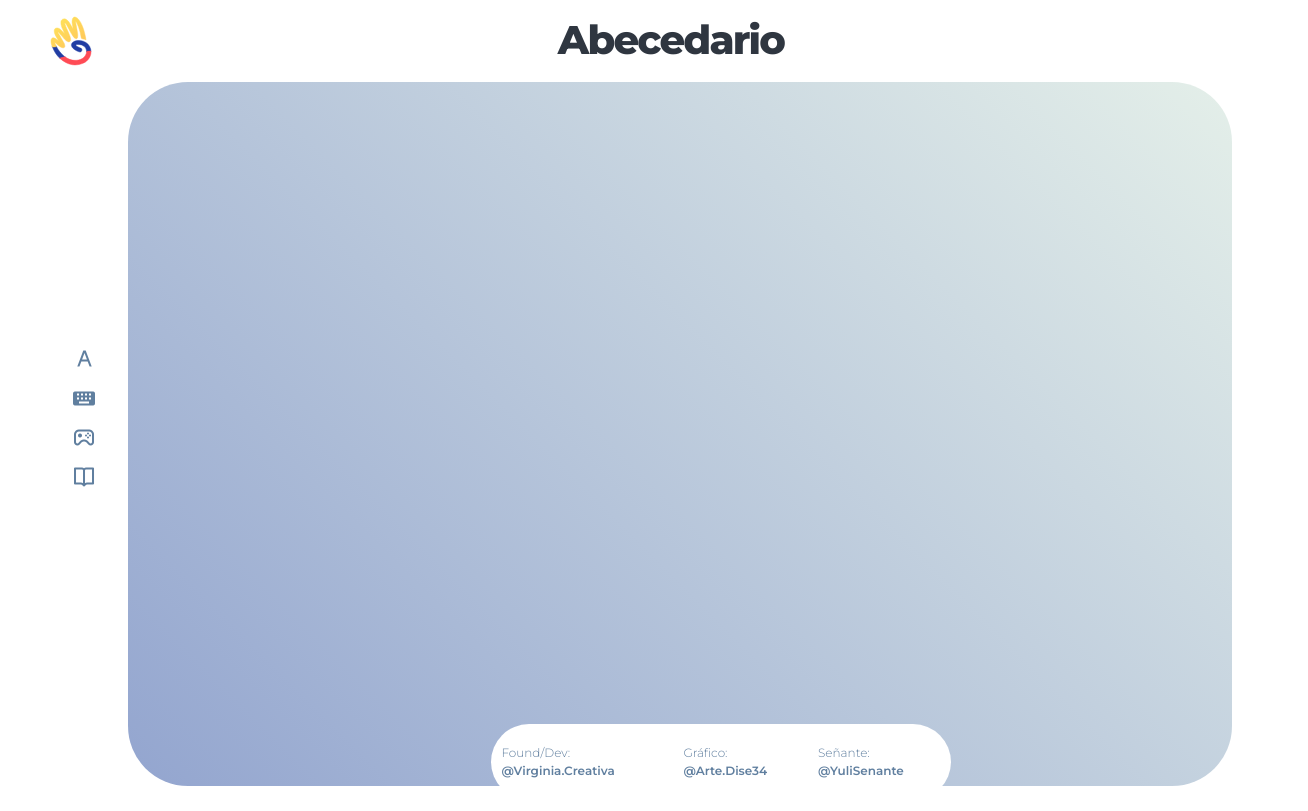
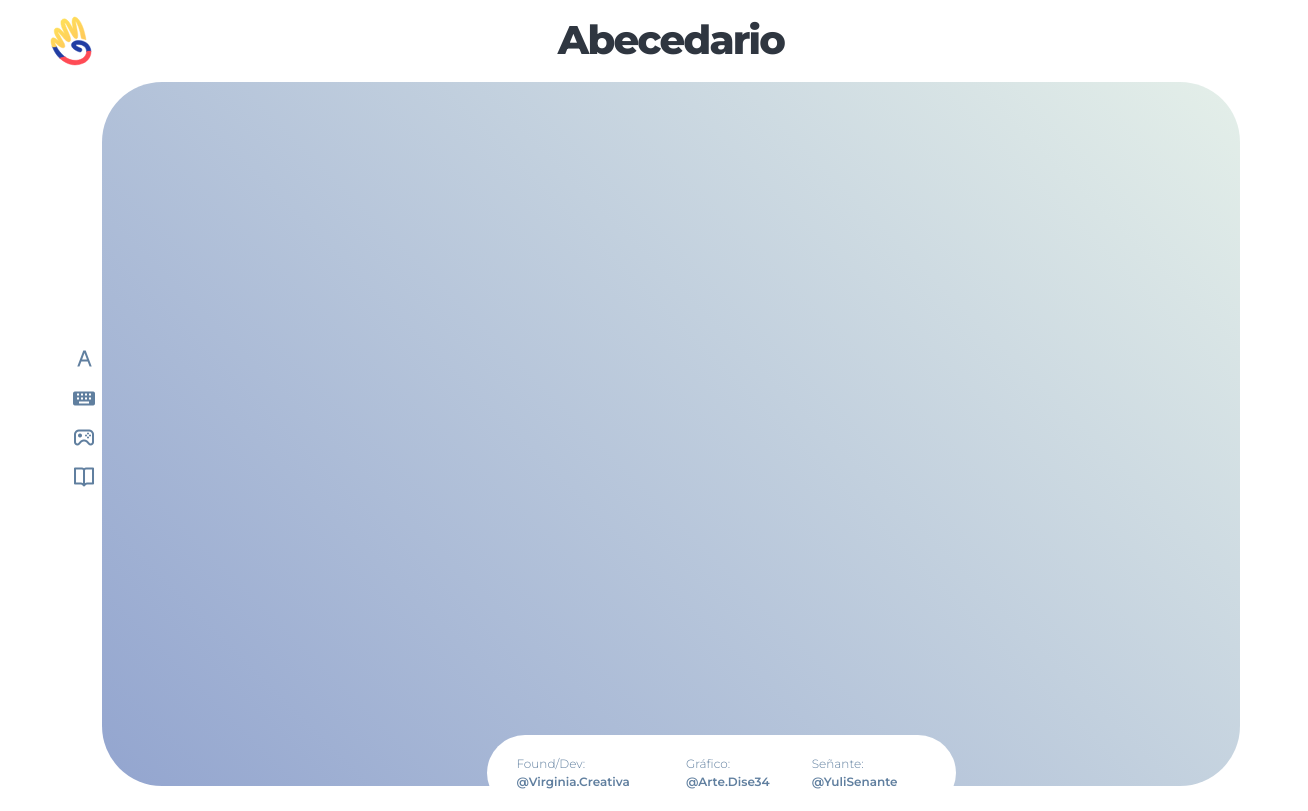
Before and after one commit to VirginiaCreativa/lscabecedario, a React (Vite) app: page / in a window 1280 px wide. Shown: the whole page, 1308 px wide, since content can reach past the window. Built offline with nearby package versions, Linux system fonts and the light colour scheme.

Commit message:
implement layout part 11

```diff
--- a/package.json
+++ b/package.json
@@ -6,6 +6,9 @@
     "dev": "vite",
     "build": "vite build --base=./ && gh-pages -d dist",
     "preview": "vite preview"
+  },
+  "lint-staged": {
+    "*.jsx": "stylelint --cache --fix"
   },
   "dependencies": {
     "@babel/eslint-parser": "^7.18.2",
@@ -23,7 +26,6 @@
     "eslint-plugin-react": "^7.30.1",
     "eslint-plugin-react-hooks": "^4.6.0",
     "gh-pages": "^4.0.0",
-    "postcss-lit": "^0.4.3",
     "prettier": "^2.7.1",
     "prettier-plugin-organize-imports": "^3.0.0",
     "prettier-standard": "^15.0.1",
@@ -32,9 +34,11 @@
     "react-hooks": "^1.0.1",
     "sass": "^1.53.0",
     "styled-components": "^5.3.5",
+    "styled-jsx-plugin-stylelint": "^0.1.0",
     "stylelint": "^14.9.1",
     "stylelint-config-concentric-order": "^5.0.0",
     "stylelint-config-prettier": "^9.0.3",
+    "stylelint-config-rational-order": "^0.1.2",
     "stylelint-config-recommended": "^8.0.0",
     "stylelint-config-standard": "^26.0.0",
     "stylelint-config-styled-components": "^0.1.1",
--- a/src/layouts/Footer/Footer.jsx
+++ b/src/layouts/Footer/Footer.jsx
@@ -1,5 +1,6 @@
 import React from 'react';
 import styled from 'styled-components';
+
 import Variable from '../../styles/VariableStyled';
 
 const FooterCSS = styled.footer`
@@ -7,12 +8,11 @@ const FooterCSS = styled.footer`
   justify-content: center;
   .box {
     display: flex;
+    align-content: center;
     justify-content: center;
-    align-content: center;
+    background-color: #fff;
     border-radius: 100px;
-    padding: 20px 0;
-    width: 40%;
-    background-color: #fff;
+    padding: 20px;
     p {
       font-size: 0.75rem;
       margin: 0 10px;
@@ -26,7 +26,7 @@ const FooterCSS = styled.footer`
   }
 `;
 
-const Footer = () => {
+function Footer() {
   return (
     <FooterCSS>
       <div className="box">
@@ -42,6 +42,6 @@ const Footer = () => {
       </div>
     </FooterCSS>
   );
-};
+}
 
 export default Footer;
--- a/src/layouts/Header/Header.jsx
+++ b/src/layouts/Header/Header.jsx
@@ -5,12 +5,12 @@ import Logo from '../../common/Logo/Logo';
 
 const HeaderStyle = styled.header`
   display: inline-grid;
-  gap: 20px;
   grid-template-columns: 62px 1fr;
   justify-content: center;
+  justify-items: center;
+  gap: 20px;
   width: 100vw;
   padding: 16px 60px 16px 40px;
-  justify-items: center;
   .row {
     width: 100vw;
   }
--- a/src/layouts/Layout.jsx
+++ b/src/layouts/Layout.jsx
@@ -1,46 +1,48 @@
 import React, { Fragment } from 'react';
 import styled from 'styled-components';
+
+import Footer from './Footer/Footer';
 import Header from './Header/Header';
-import Footer from './Footer/Footer';
 import Navigation from './Navigation/Navigation';
 
 const Wrapper = styled.div`
-  padding: 0 60px 0 40px;
-  .screen {
-    .col-11 {
-      min-height: 88vh;
-      background-image: linear-gradient(45deg, #93a5cf 0%, #e4efe9 100%);
-      border-radius: 60px;
-      padding: 80px 100px;
-    }
-  }
-  .footer {
-    position: absolute;
-    width: 100vw;
-    bottom: 0;
+  display: inline-grid;
+  width: 100vw;
+  padding: 0 40px;
+  grid-template-columns: 62px 1fr;
+  .Screen {
+    position: relative;
+    background-image: linear-gradient(45deg, #93a5cf 0%, #e4efe9 100%);
+    border-radius: 60px;
+    min-height: 88vh;
+    padding: 80px 100px;
   }
 `;
 
-const Layout = ({ children }) => {
+const FooterStyled = styled.div`
+  display: block;
+  position: absolute;
+  bottom: -25px;
+  margin: 0 25%;
+`;
+
+function Layout({ children }) {
   return (
-    <Fragment>
+    <>
       <Header />
       <Wrapper>
-        <div className="row screen">
-          <div className="col-1">
-            <Navigation />
-          </div>
-          <div className="col-11">{children}</div>
+        <div className="Nav">
+          <Navigation />
         </div>
-        <div className="row footer">
-          <div className="col-1"></div>
-          <div className="col-11">
+        <div className="Screen">
+          {children}
+          <FooterStyled>
             <Footer />
-          </div>
+          </FooterStyled>
         </div>
       </Wrapper>
-    </Fragment>
+    </>
   );
-};
+}
 
 export default Layout;
```
Also changed, not shown: 2 other files (tests, documents, lock files or other folders).
